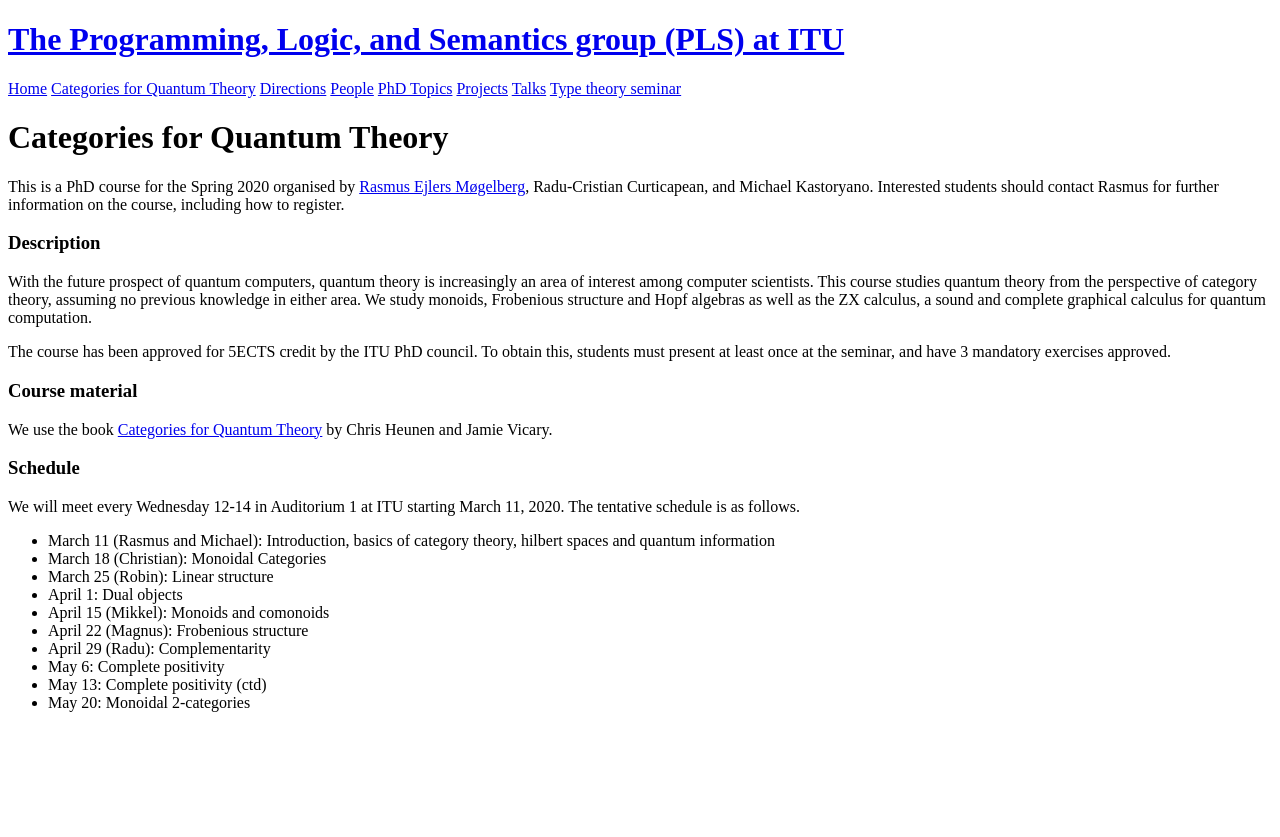
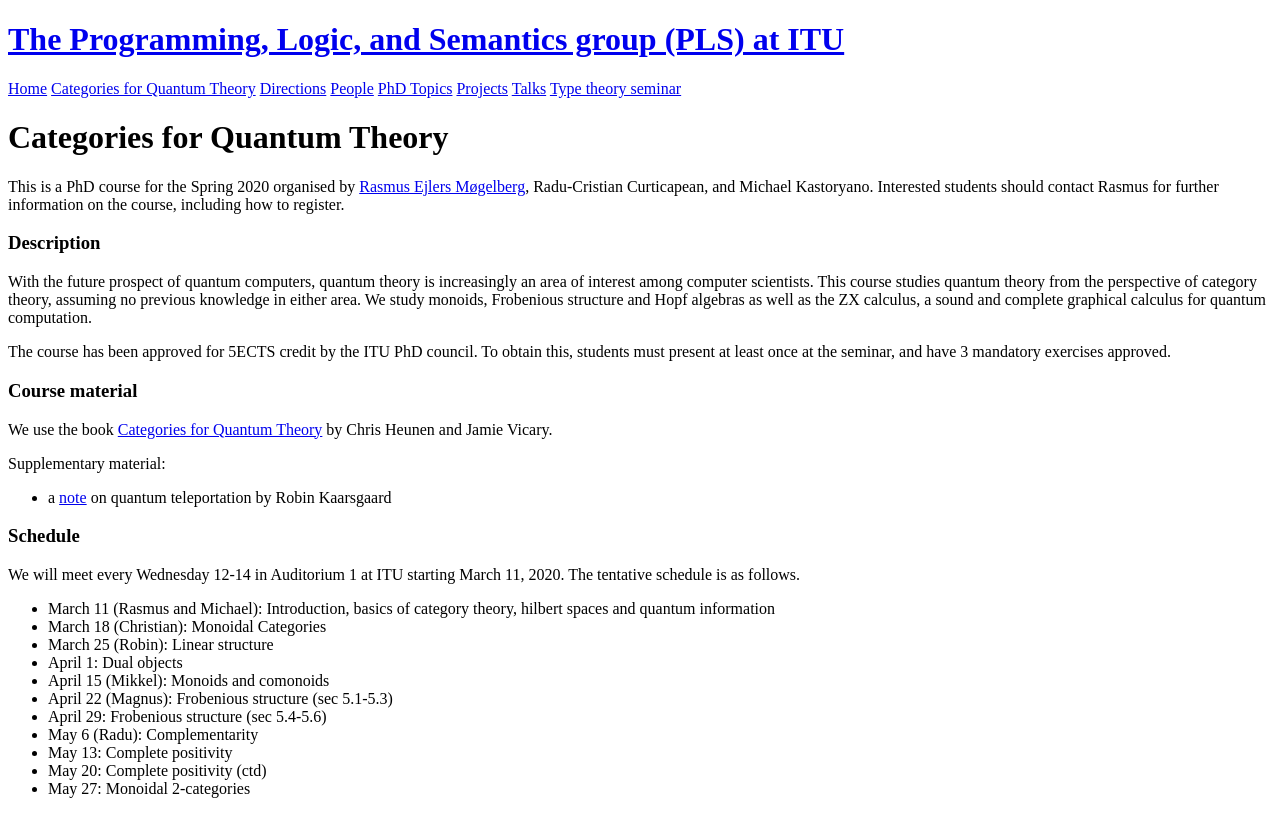
Before and after one commit to rmogelberg/pls.itu.dk, a Jekyll site: the page built from Categories_for_quantum.md, in a window 1280 px wide. Shown: the top 837 px of the page. Built offline with Jekyll 4.4.1, drawn with Linux system fonts in a browser that asks for light colours.

Commit message:
Cats for quantum and file

```diff
--- a/Categories_for_quantum.md
+++ b/Categories_for_quantum.md
@@ -14,6 +14,9 @@ The course has been approved for 5ECTS credit by the ITU PhD council. To obtain
 
 We use the book [Categories for Quantum Theory](https://global.oup.com/academic/product/categories-for-quantum-theory-9780198739616?cc=dk&lang=en&) by Chris Heunen and Jamie Vicary.
 
+Supplementary material:
+- a [note](public/files/teleportation.pdf) on quantum teleportation by Robin Kaarsgaard
+
 ### Schedule
 
 We will meet every Wednesday 12-14 in Auditorium 1 at ITU starting March 11, 2020. The tentative schedule is as follows.
@@ -23,8 +26,9 @@ We will meet every Wednesday 12-14 in Auditorium 1 at ITU starting March 11, 202
 - March 25 (Robin): Linear structure
 - April 1: Dual objects
 - April 15 (Mikkel): Monoids and comonoids
-- April 22 (Magnus): Frobenious structure
-- April 29 (Radu): Complementarity
-- May 6: Complete positivity
-- May 13: Complete positivity (ctd)
-- May 20: Monoidal 2-categories
+- April 22 (Magnus): Frobenious structure (sec 5.1-5.3)
+- April 29: Frobenious structure (sec 5.4-5.6)
+- May 6 (Radu): Complementarity
+- May 13: Complete positivity
+- May 20: Complete positivity (ctd)
+- May 27: Monoidal 2-categories
```
Also changed, not shown: 1 other file.
